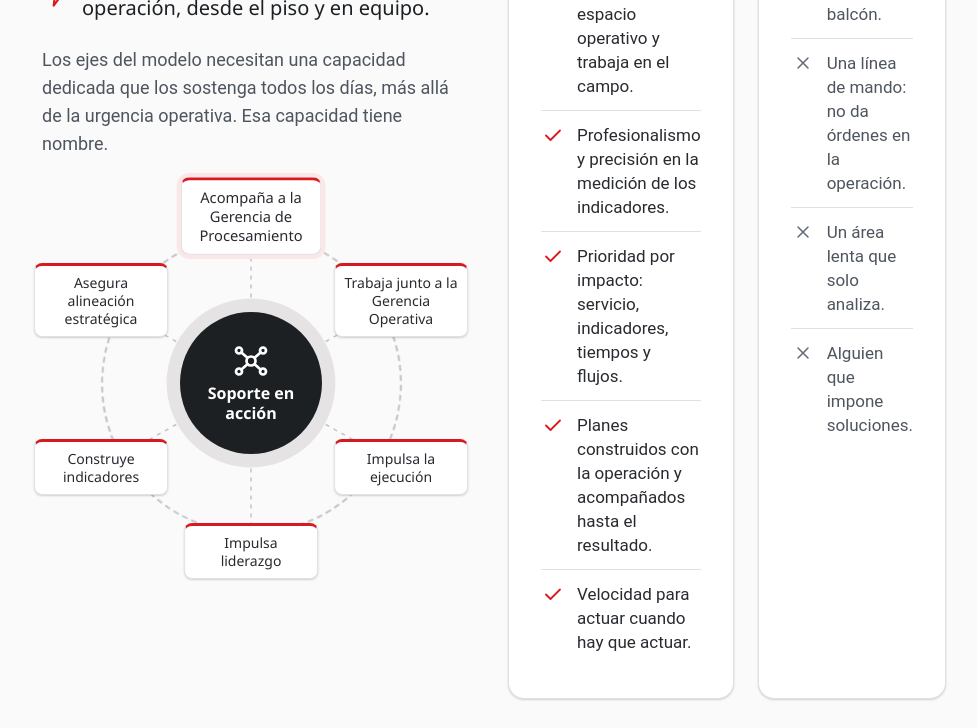
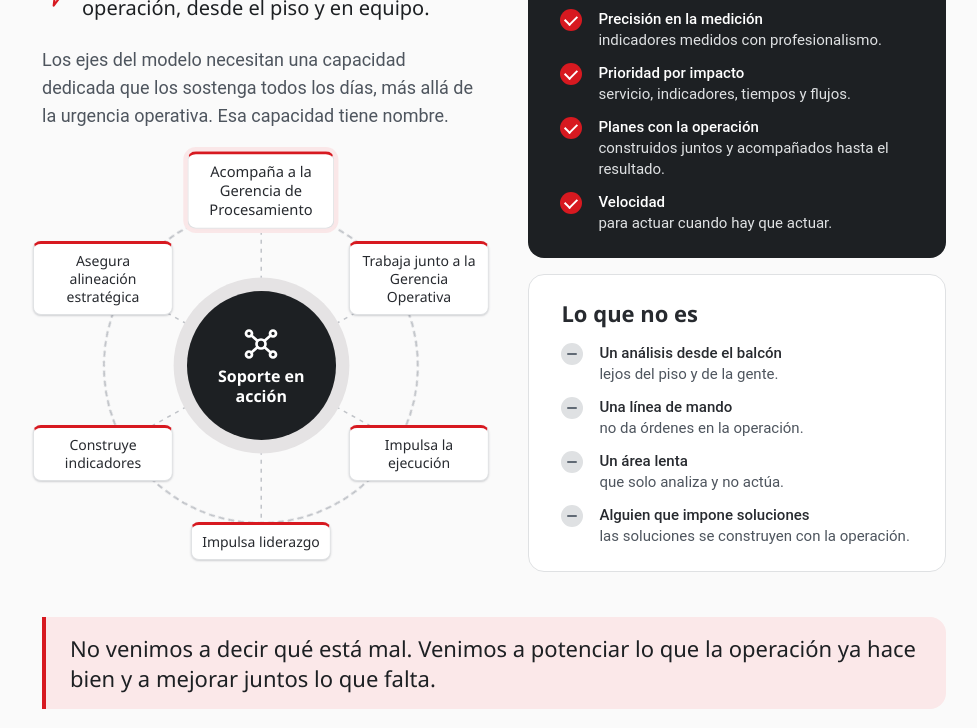
Before and after one commit to Pblsanchez/cit-transformacion-operativa, a plain HTML site: page pruebas/impulso/index.html in a window 1280 px wide. Shown: the part 1128-1856 px from the top of the page, without its empty margins (270-1247 px from the left). Drawn offline with Linux system fonts and the light colour scheme.

Commit message:
parches: resultado success

```diff
--- a/pruebas/impulso/index.html
+++ b/pruebas/impulso/index.html
@@ -8,7 +8,7 @@
 <link rel="icon" type="image/svg+xml" href="../../favicon.svg">
 <link rel="stylesheet" href="../../css/estilos.css?v=1.3">
 <link rel="stylesheet" href="../../css/impulso.css?v=1.3">
-<link rel="stylesheet" href="impulso-tres.css?v=0.5">
+<link rel="stylesheet" href="impulso-tres.css?v=0.6">
 <link rel="stylesheet" href="modelo.css?v=0.3">
 <link rel="stylesheet" href="relato.css?v=0.5">
 <meta name="robots" content="noindex">
@@ -181,24 +181,24 @@
           <span class="sat s6">Asegura alineación estratégica</span>
         </figure>
       </div>
-      <div class="esno esno-apilado">
-        <article class="tarjeta es revelar">
+      <div class="esno2">
+        <article class="esno2-card esno2-si revelar">
           <h3>Lo que es</h3>
           <ul>
-            <li><i data-i="check"></i>Un equipo que comparte el espacio operativo y trabaja en el campo.</li>
-            <li><i data-i="check"></i>Profesionalismo y precisión en la medición de los indicadores.</li>
-            <li><i data-i="check"></i>Prioridad por impacto: servicio, indicadores, tiempos y flujos.</li>
-            <li><i data-i="check"></i>Planes construidos con la operación y acompañados hasta el resultado.</li>
-            <li><i data-i="check"></i>Velocidad para actuar cuando hay que actuar.</li>
+            <li><span class="mk mk-si" aria-hidden="true"></span><p><strong>Un equipo en el campo</strong>que comparte el espacio operativo con la operación.</p></li>
+            <li><span class="mk mk-si" aria-hidden="true"></span><p><strong>Precisión en la medición</strong>indicadores medidos con profesionalismo.</p></li>
+            <li><span class="mk mk-si" aria-hidden="true"></span><p><strong>Prioridad por impacto</strong>servicio, indicadores, tiempos y flujos.</p></li>
+            <li><span class="mk mk-si" aria-hidden="true"></span><p><strong>Planes con la operación</strong>construidos juntos y acompañados hasta el resultado.</p></li>
+            <li><span class="mk mk-si" aria-hidden="true"></span><p><strong>Velocidad</strong>para actuar cuando hay que actuar.</p></li>
           </ul>
         </article>
-        <article class="tarjeta tarjeta-gris no revelar">
+        <article class="esno2-card esno2-no revelar">
           <h3>Lo que no es</h3>
           <ul>
-            <li><i data-i="cerrar"></i>Un análisis desde el balcón.</li>
-            <li><i data-i="cerrar"></i>Una línea de mando: no da órdenes en la operación.</li>
-            <li><i data-i="cerrar"></i>Un área lenta que solo analiza.</li>
-            <li><i data-i="cerrar"></i>Alguien que impone soluciones.</li>
+            <li><span class="mk mk-no" aria-hidden="true"></span><p><strong>Un análisis desde el balcón</strong>lejos del piso y de la gente.</p></li>
+            <li><span class="mk mk-no" aria-hidden="true"></span><p><strong>Una línea de mando</strong>no da órdenes en la operación.</p></li>
+            <li><span class="mk mk-no" aria-hidden="true"></span><p><strong>Un área lenta</strong>que solo analiza y no actúa.</p></li>
+            <li><span class="mk mk-no" aria-hidden="true"></span><p><strong>Alguien que impone soluciones</strong>las soluciones se construyen con la operación.</p></li>
           </ul>
         </article>
       </div>
@@ -266,12 +266,12 @@
       <li><i data-i="reloj"></i><strong>Turno 2</strong><span>junto a sus jefes y supervisores</span></li>
       <li><i data-i="reloj"></i><strong>Turno 3</strong><span>junto a sus jefes y supervisores</span></li>
     </ul>
-    <ol class="horizontes fases fases-flecha">
-      <li class="horizonte revelar"><span class="dias">Arranque</span><h3>CIT</h3>
+    <ol class="horizontes fases etapas" aria-label="Etapas: arranque, consolidación y expansión">
+      <li class="horizonte etapa revelar"><div class="etapa-cab"><span class="etapa-nro" aria-hidden="true">01</span><span class="dias">Arranque</span></div><h3>CIT</h3>
         <ul><li>Tablero de indicadores confiable</li><li>Primeras mejoras de alto impacto</li><li>Presencia en los tres turnos</li></ul></li>
-      <li class="horizonte revelar"><span class="dias">Consolidación</span><h3>CIT</h3>
+      <li class="horizonte etapa revelar"><div class="etapa-cab"><span class="etapa-nro" aria-hidden="true">02</span><span class="dias">Consolidación</span></div><h3>CIT</h3>
         <ul><li>Rituales de seguimiento en marcha</li><li>Beneficios medidos y sostenidos</li><li>Más resultados con el mismo equipo</li></ul></li>
-      <li class="horizonte revelar"><span class="dias">Expansión</span><h3>Otras plantas</h3>
+      <li class="horizonte etapa revelar"><div class="etapa-cab"><span class="etapa-nro" aria-hidden="true">03</span><span class="dias">Expansión</span></div><h3>Otras plantas</h3>
         <ul><li>Planta Pacheco</li><li>Planta Avellaneda</li><li>Solo con los resultados de CIT validados</li></ul></li>
     </ol>
     <blockquote class="frase frase-chica revelar">Crecer con resultados, no con estructura.</blockquote>
```
Also changed, not shown: 1 other file.
